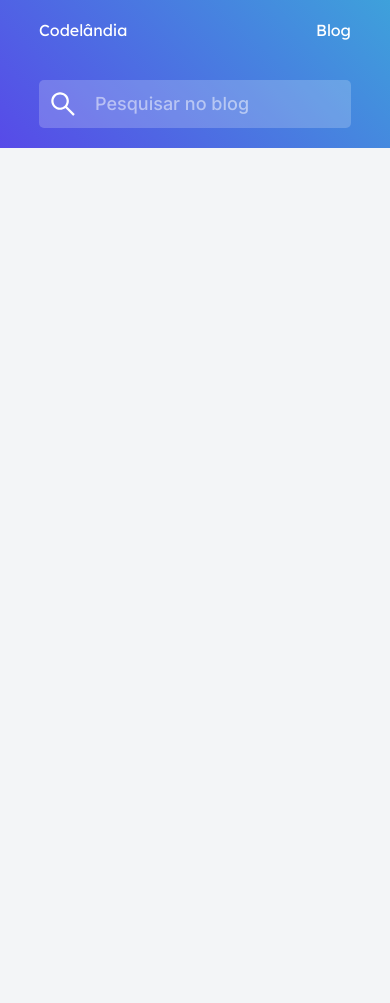
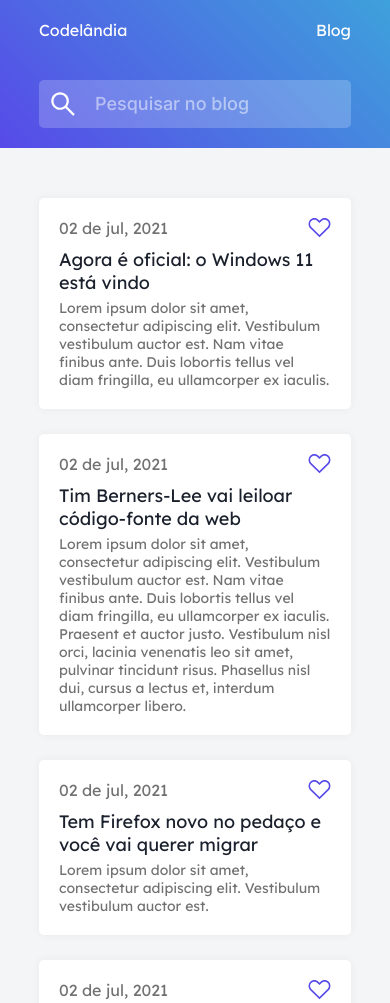
Before and after one commit to carlos3g/codelandia, a plain HTML site: page desafio-01/index.html in a window 390 px wide. Shown: the top 1003 px of the page. Before the commit the page ends 844 px from the top, so only its background shows below. Drawn offline with Linux system fonts and the light colour scheme.

Commit message:
[FEAT] implements posts

```diff
--- a/desafio-01/index.html
+++ b/desafio-01/index.html
@@ -22,6 +22,11 @@
         <input type="text" placeholder="Pesquisar no blog" />
       </form>
     </header>
+
+    <main>
+      <section id="posts"></section>
+    </main>
+
     <script src="./scripts/index.js"></script>
   </body>
 </html>
--- a/desafio-01/scripts/index.js
+++ b/desafio-01/scripts/index.js
@@ -0,0 +1,49 @@
+const postsContainer = document.getElementById('posts');
+const postsData = [
+  {
+    createdAt: '02 de jul, 2021',
+    title: 'Agora é oficial: o Windows 11 está vindo',
+    desc: 'Lorem ipsum dolor sit amet, consectetur adipiscing elit. Vestibulum vestibulum auctor est. Nam vitae finibus ante. Duis lobortis tellus vel diam fringilla, eu ullamcorper ex iaculis.',
+  },
+  {
+    createdAt: '02 de jul, 2021',
+    title: 'Tim Berners-Lee vai leiloar código-fonte da web',
+    desc: 'Lorem ipsum dolor sit amet, consectetur adipiscing elit. Vestibulum vestibulum auctor est. Nam vitae finibus ante. Duis lobortis tellus vel diam fringilla, eu ullamcorper ex iaculis. Praesent et auctor justo. Vestibulum nisl orci, lacinia venenatis leo sit amet, pulvinar tincidunt risus. Phasellus nisl dui, cursus a lectus et, interdum ullamcorper libero.',
+  },
+  {
+    createdAt: '02 de jul, 2021',
+    title: 'Tem Firefox novo no pedaço e você vai querer migrar',
+    desc: 'Lorem ipsum dolor sit amet, consectetur adipiscing elit. Vestibulum vestibulum auctor est.',
+  },
+  {
+    createdAt: '02 de jul, 2021',
+    title: 'John McAfee, criador do antivírus McAfee, morre',
+    desc: 'Lorem ipsum dolor sit amet, consectetur adipiscing elit. Vestibulum vestibulum auctor est. Nam vitae finibus ante. Duis lobortis tellus vel diam fringilla, eu ullamcorper ex iaculis. Praesent et auctor justo. Vestibulum nisl orci, lacinia venenatis leo sit amet, pulvinar tincidunt risus. Phasellus nisl dui, cursus a lectus et, interdum ullamcorper libero.',
+  },
+];
+
+function renderPost(post) {
+  const html = `
+  <article class="post">
+    <header>
+      <span class="post-date">${post.createdAt}</span>
+      <button class="post-like-button">
+        <img src="./assets/images/heart.svg" alt="" />
+      </button>
+    </header>
+
+    <h1>${post.title}</h1>
+    <p>${post.desc}</p>
+  </article>
+  `;
+
+  return html;
+}
+
+function populatePosts(posts) {
+  return posts.map(renderPost).join('');
+}
+
+window.addEventListener('load', () => {
+  postsContainer.innerHTML = populatePosts(postsData);
+});
--- a/desafio-01/styles/global.css
+++ b/desafio-01/styles/global.css
@@ -23,6 +23,7 @@
 
 html,
 body {
+  overflow-x: hidden;
   min-height: 100vh;
   background-color: var(--color-background);
 }
--- a/desafio-01/styles/index.css
+++ b/desafio-01/styles/index.css
@@ -1,17 +1,17 @@
-header {
+body > header {
   padding: 2rem 20%;
   background: var(--gradient-primary);
   width: 100vw;
 }
 
-header .row {
+body > header .row {
   display: flex;
   justify-content: space-between;
   font-size: 2.4rem;
   color: var(--color-white);
 }
 
-header form {
+body > header form {
   display: flex;
   flex-direction: row;
   align-items: center;
@@ -22,12 +22,12 @@ header form {
   background: rgba(255, 255, 255, 0.2);
 }
 
-header form img {
+body > header form img {
   width: 24px;
   height: 24px;
 }
 
-header form button {
+body > header form button {
   display: flex;
   align-items: center;
   background: none;
@@ -37,7 +37,7 @@ header form button {
   margin-right: 2rem;
 }
 
-header form input {
+body > header form input {
   color: var(--color-white);
   background: none;
   border: none;
@@ -46,7 +46,7 @@ header form input {
   outline: none;
 }
 
-header form input::placeholder {
+body > header form input::placeholder {
   font-family: 'Inter', sans-serif;
   font-size: 1.8rem;
   font-weight: 500;
@@ -54,12 +54,74 @@ header form input::placeholder {
   opacity: 0.5;
 }
 
+main {
+  padding: 10rem 20%;
+  width: 100vw;
+}
+
+.post {
+  padding: 2rem;
+  background: var(--color-white);
+  box-shadow: 0px 0px 10px rgba(19, 19, 31, 0.05);
+  border-radius: 5px;
+  color: var(--color-gray);
+}
+
+#posts .post + .post {
+  margin-top: 5rem;
+}
+
+.post header {
+  display: flex;
+  flex-direction: row;
+  justify-content: space-between;
+  font-size: 1.6rem;
+}
+
+.post header button {
+  display: flex;
+  outline: none;
+  border: none;
+  background: none;
+}
+
+.post > h1 {
+  margin: 1rem 0 0.5rem 0;
+  font-size: 2.6rem;
+  font-weight: 400;
+  color: var(--color-gray-dark);
+}
+
+.post > p {
+  font-size: 1.8rem;
+}
+
 @media (max-width: 425px) {
-  header {
+  body > header {
     padding: 2rem 10%;
   }
 
-  header form {
+  body > header form {
     padding: 1.2rem;
   }
+
+  main {
+    padding: 5rem 10%;
+  }
+
+  #posts .post + .post {
+    margin-top: 2.5rem;
+  }
+
+  .post header {
+    font-size: 1.4rem;
+  }
+
+  .post > h1 {
+    font-size: 1.8rem;
+  }
+
+  .post > p {
+    font-size: 1.4rem;
+  }
 }
```
Also changed, not shown: desafio-01/assets/images/heart.svg (added).
